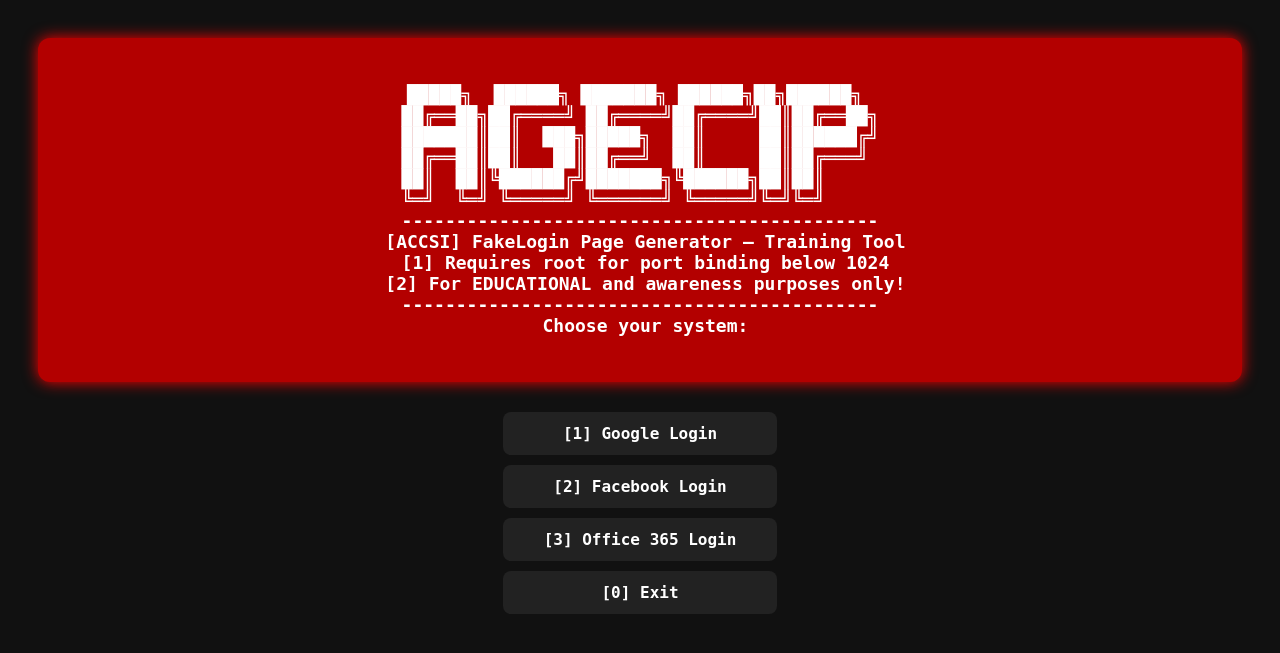
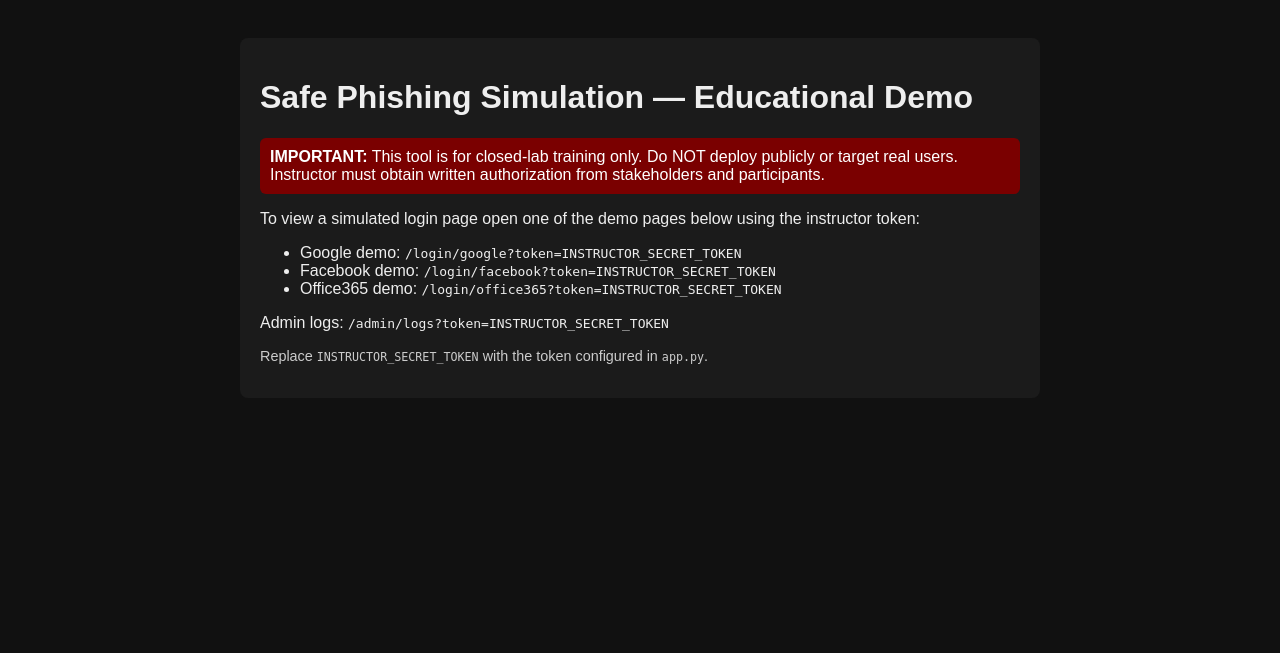
Before and after one commit to Prathameshkamble195350/Cybersecurity-2-month-Internship-Program-2025, a Flask app: page / in a window 1280 px wide. Shown: the top 653 px of the page. Run offline with Flask 3, Linux system fonts and the light colour scheme.

Commit message:
Update index.html

```diff
--- a/Cybersecurity-Internship-Program-2025/Week-6_VulnVMs/FakeLoginGenerator/templates/index.html
+++ b/Cybersecurity-Internship-Program-2025/Week-6_VulnVMs/FakeLoginGenerator/templates/index.html
@@ -1,66 +1,30 @@
-<!DOCTYPE html>
-<html lang="en">
+<!doctype html>
+<html>
 <head>
-    <meta charset="UTF-8">
-    <title>FakeLogin Page Generator</title>
-    <style>
-        body {
-            font-family: monospace, Arial, sans-serif;
-            background-color: #111;
-            color: #eee;
-            text-align: center;
-            padding: 30px;
-        }
-        .banner {
-            background-color: #b30000;
-            color: white;
-            font-size: 18px;
-            font-weight: bold;
-            padding: 25px;
-            border-radius: 12px;
-            margin-bottom: 30px;
-            box-shadow: 0 0 15px #ff0000;
-            white-space: pre;
-        }
-        .options a {
-            display: block;
-            background: #222;
-            color: #fff;
-            padding: 12px;
-            margin: 10px auto;
-            border-radius: 8px;
-            text-decoration: none;
-            font-weight: bold;
-            width: 250px;
-            transition: 0.3s;
-        }
-        .options a:hover {
-            background: #ff0000;
-            box-shadow: 0 0 12px #ff0000;
-        }
-    </style>
+  <meta charset="utf-8">
+  <title>Safe Phishing Simulation - Lab</title>
+  <style>
+    body{font-family:Arial,Helvetica,sans-serif;background:#111;color:#eee;padding:30px}
+    .card{background:#1b1b1b;padding:20px;border-radius:8px;max-width:760px;margin:auto}
+    .warn{background:#7a0000;color:#fff;padding:10px;border-radius:6px;margin-bottom:12px}
+    a.button{display:inline-block;padding:10px 14px;margin:6px;background:#222;color:#fff;border-radius:6px;text-decoration:none}
+  </style>
 </head>
 <body>
-    <div class="banner">
-█████╗  ██████╗ ███████╗ ██████╗██╗██████╗
-██╔══██╗██╔════╝ ██╔════╝██╔════╝██║██╔══██╗
-███████║██║  ███╗█████╗  ██║     ██║██████╔╝
-██╔══██║██║   ██║██╔══╝  ██║     ██║██╔═══╝
-██║  ██║╚██████╔╝███████╗╚██████╗██║██║
-╚═╝  ╚═╝ ╚═════╝ ╚══════╝ ╚═════╝╚═╝╚═╝
---------------------------------------------
- [ACCSI] FakeLogin Page Generator – Training Tool
- [1] Requires root for port binding below 1024
- [2] For EDUCATIONAL and awareness purposes only!
---------------------------------------------
- Choose your system:
+  <div class="card">
+    <h1>Safe Phishing Simulation — Educational Demo</h1>
+    <div class="warn">
+      <strong>IMPORTANT:</strong> This tool is for closed-lab training only. Do NOT deploy publicly or target real users.
+      Instructor must obtain written authorization from stakeholders and participants.
     </div>
-
-    <div class="options">
-        <a href="/login/google">[1] Google Login</a>
-        <a href="/login/facebook">[2] Facebook Login</a>
-        <a href="/login/office365">[3] Office 365 Login</a>
-        <a href="/">[0] Exit</a>
-    </div>
+    <p>To view a simulated login page open one of the demo pages below using the instructor token:</p>
+    <ul>
+      <li>Google demo: <code>/login/google?token=INSTRUCTOR_SECRET_TOKEN</code></li>
+      <li>Facebook demo: <code>/login/facebook?token=INSTRUCTOR_SECRET_TOKEN</code></li>
+      <li>Office365 demo: <code>/login/office365?token=INSTRUCTOR_SECRET_TOKEN</code></li>
+    </ul>
+    <p>Admin logs: <code>/admin/logs?token=INSTRUCTOR_SECRET_TOKEN</code></p>
+    <p style="color:#ccc;font-size:0.9em">Replace <code>INSTRUCTOR_SECRET_TOKEN</code> with the token configured in <code>app.py</code>.</p>
+  </div>
 </body>
-  </html>
+</html>
```
